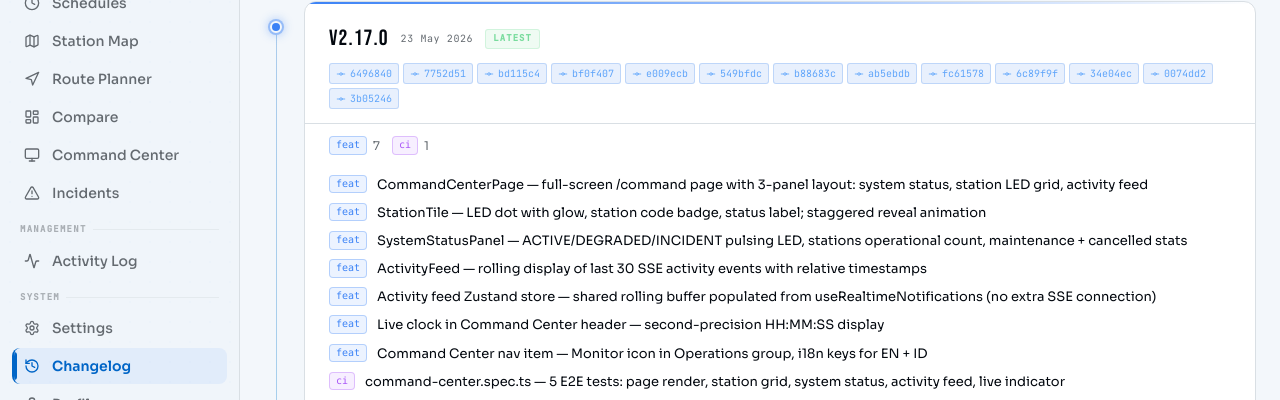
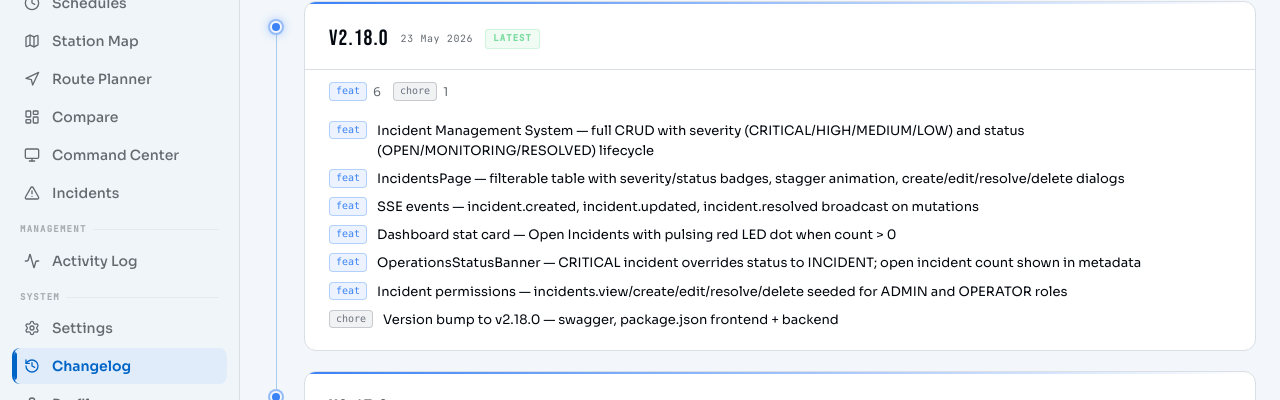
Before and after one commit to didapatria/mrt-station-dashboard, a React (Vite) app in the folder frontend/: page /changelog in a window 1280 px wide. Shown: the part 208-608 px from the top of the page. Built offline with nearby package versions, Linux system fonts and the light colour scheme; no server answers; sample sign-in values are in the browser's storage.

Commit message:
docs: add v2.18.0 changelog entry — Incident Management System

```diff
--- a/frontend/src/pages/ChangelogPage.tsx
+++ b/frontend/src/pages/ChangelogPage.tsx
@@ -50,6 +50,41 @@ const CATEGORY_ORDER: ChangeCategory[] = [
 ];
 
 const changelog: Release[] = [
+  {
+    version: "2.18.0",
+    date: "23 May 2026",
+    commits: [],
+    entries: [
+      {
+        category: "feat",
+        text: "Incident Management System — full CRUD with severity (CRITICAL/HIGH/MEDIUM/LOW) and status (OPEN/MONITORING/RESOLVED) lifecycle",
+      },
+      {
+        category: "feat",
+        text: "IncidentsPage — filterable table with severity/status badges, stagger animation, create/edit/resolve/delete dialogs",
+      },
+      {
+        category: "feat",
+        text: "SSE events — incident.created, incident.updated, incident.resolved broadcast on mutations",
+      },
+      {
+        category: "feat",
+        text: "Dashboard stat card — Open Incidents with pulsing red LED dot when count > 0",
+      },
+      {
+        category: "feat",
+        text: "OperationsStatusBanner — CRITICAL incident overrides status to INCIDENT; open incident count shown in metadata",
+      },
+      {
+        category: "feat",
+        text: "Incident permissions — incidents.view/create/edit/resolve/delete seeded for ADMIN and OPERATOR roles",
+      },
+      {
+        category: "chore",
+        text: "Version bump to v2.18.0 — swagger, package.json frontend + backend",
+      },
+    ],
+  },
   {
     version: "2.17.0",
     date: "23 May 2026",
```
